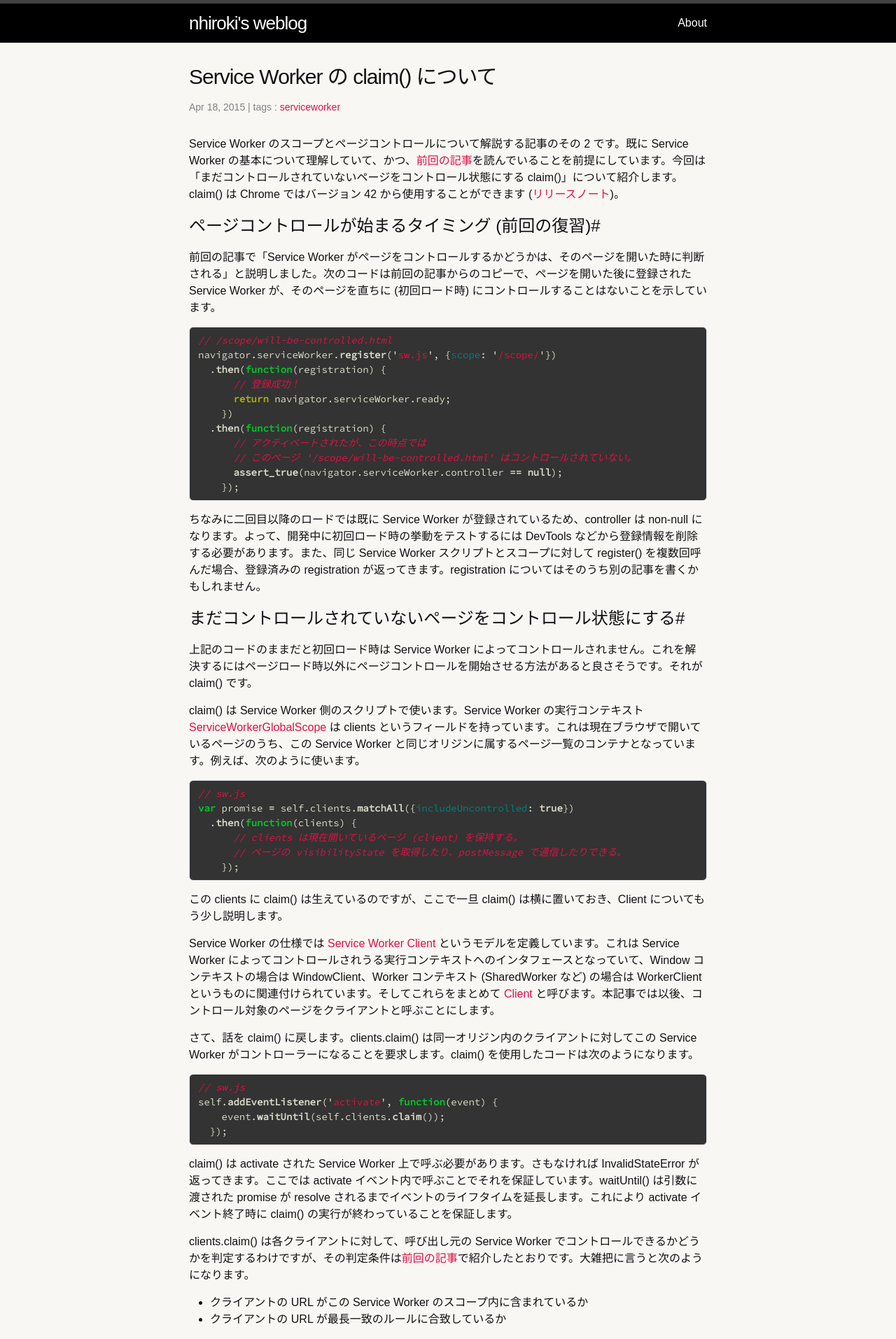
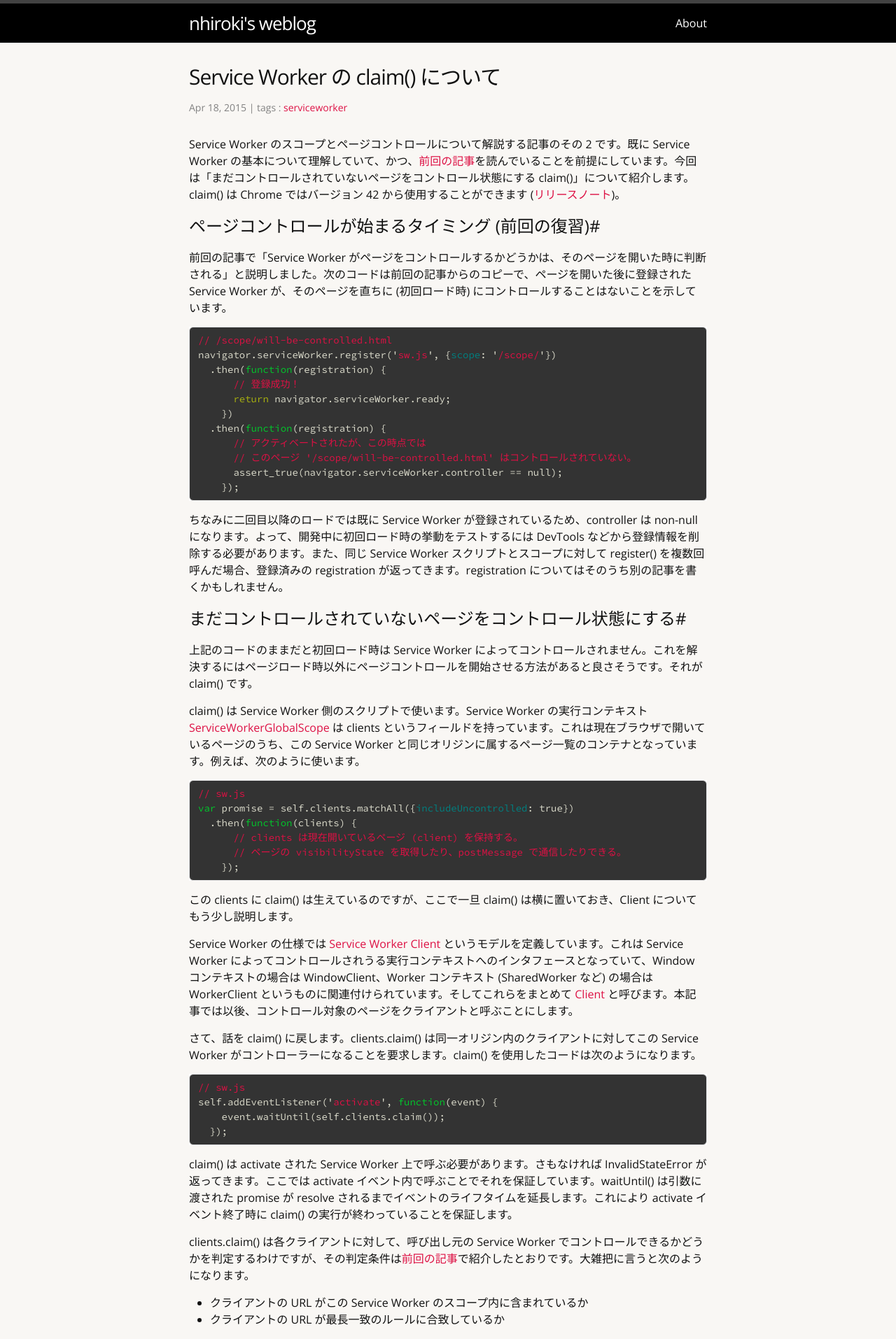
Before and after one commit to nhiroki/nhiroki.github.io, a Jekyll site: the page built from _posts/2015-04-18-service-worker-claim.md, in a window 1280 px wide. Shown: the top 1914 px of the page at 70% size. Built offline with Jekyll 4.4.1, drawn with Linux system fonts in a browser that asks for light colours; comment, search, counter and statistics services are not loaded.

Commit message:
Change font settings
- Add "Open Sans" for regular texts
- Remove "font-weight: bold;" from syntax highlight

```diff
--- a/_includes/head.html
+++ b/_includes/head.html
@@ -6,7 +6,8 @@
     <title>{% if page.title %}{{ page.title }}{% else %}{{ site.title }}{% endif %}</title>
     <meta name="description" content="{{ site.description }}">
 
-    <link rel='stylesheet' href='http://fonts.googleapis.com/css?family=Source+Code+Pro' type='text/css'>
+    <link href='http://fonts.googleapis.com/css?family=Open+Sans:400italic,700italic,700,400' rel='stylesheet' type='text/css'>
+    <link href='http://fonts.googleapis.com/css?family=Source+Code+Pro:400,700' rel='stylesheet' type='text/css'>
     <link rel="stylesheet" href="{{ "/css/main.css" | prepend: site.baseurl }}">
     <link rel="canonical" href="{{ page.url | replace:'index.html','' | prepend: site.baseurl | prepend: site.url }}">
 </head>
--- a/_sass/_syntax-highlighting.scss
+++ b/_sass/_syntax-highlighting.scss
@@ -5,14 +5,14 @@
     background: #fff;
     @extend %vertical-rhythm;
 
-    .c     { color: #998; font-style: italic } // Comment
+    .c     { color: #998; } // Comment
     .err   { color: #a61717; background-color: #e3d2d2 } // Error
-    .k     { color: #aab30f; font-weight: bold } // Keyword
-    .o     { font-weight: bold } // Operator
-    .cm    { color: #998; font-style: italic } // Comment.Multiline
-    .cp    { color: #999; font-weight: bold } // Comment.Preproc
-    .c1    { color: #d14; font-style: italic } // Comment.Single
-    .cs    { color: #999; font-weight: bold; font-style: italic } // Comment.Special
+    .k     { color: #aab30f; } // Keyword
+    .o     { } // Operator
+    .cm    { color: #998; } // Comment.Multiline
+    .cp    { color: #999; } // Comment.Preproc
+    .c1    { color: #d14; } // Comment.Single
+    .cs    { color: #999; } // Comment.Special
     .gd    { color: #000; background-color: #fdd } // Generic.Deleted
     .gd .x { color: #000; background-color: #faa } // Generic.Deleted.Specific
     .ge    { font-style: italic } // Generic.Emph
@@ -22,27 +22,27 @@
     .gi .x { color: #000; background-color: #afa } // Generic.Inserted.Specific
     .go    { color: #888 } // Generic.Output
     .gp    { color: #555 } // Generic.Prompt
-    .gs    { font-weight: bold } // Generic.Strong
+    .gs    { } // Generic.Strong
     .gu    { color: #aaa } // Generic.Subheading
     .gt    { color: #a00 } // Generic.Traceback
-    .kc    { font-weight: bold } // Keyword.Constant
-    .kd    { color: #00c82b; font-weight: bold } // Keyword.Declaration
-    .kp    { font-weight: bold } // Keyword.Pseudo
-    .kr    { font-weight: bold } // Keyword.Reserved
-    .kt    { color: #00c82b; font-weight: bold } // Keyword.Type
+    .kc    { } // Keyword.Constant
+    .kd    { color: #00c82b; } // Keyword.Declaration
+    .kp    { } // Keyword.Pseudo
+    .kr    { } // Keyword.Reserved
+    .kt    { color: #00c82b; } // Keyword.Type
     .m     { color: #099 } // Literal.Number
     .s     { color: #d14 } // Literal.String
     .na    { color: #008080 } // Name.Attribute
     .nb    { } // Name.Builtin
-    .nc    { color: #458; font-weight: bold } // Name.Class
+    .nc    { color: #458; } // Name.Class
     .no    { color: #008080 } // Name.Constant
     .ni    { color: #800080 } // Name.Entity
-    .ne    { color: #900; font-weight: bold } // Name.Exception
-    .nf    { font-weight: bold } // Name.Function
+    .ne    { color: #900; } // Name.Exception
+    .nf    { } // Name.Function
     .nn    { color: #555 } // Name.Namespace
     .nt    { color: #000080 } // Name.Tag
     .nv    { color: #008080 } // Name.Variable
-    .ow    { font-weight: bold } // Operator.Word
+    .ow    { } // Operator.Word
     .w     { color: #bbb } // Text.Whitespace
     .mf    { color: #099 } // Literal.Number.Float
     .mh    { color: #099 } // Literal.Number.Hex
--- a/css/main.scss
+++ b/css/main.scss
@@ -6,7 +6,7 @@
 
 
 // Our variables
-$base-font-family: "Hiragino Kaku Gothic ProN", Meiryo, sans-serif;
+$base-font-family: "Open Sans", "Hiragino Kaku Gothic ProN", Meiryo, sans-serif;
 $base-font-size:   16px;
 $small-font-size:  $base-font-size * 0.875;
 $very-small-font-size: $base-font-size * 0.750;
```
